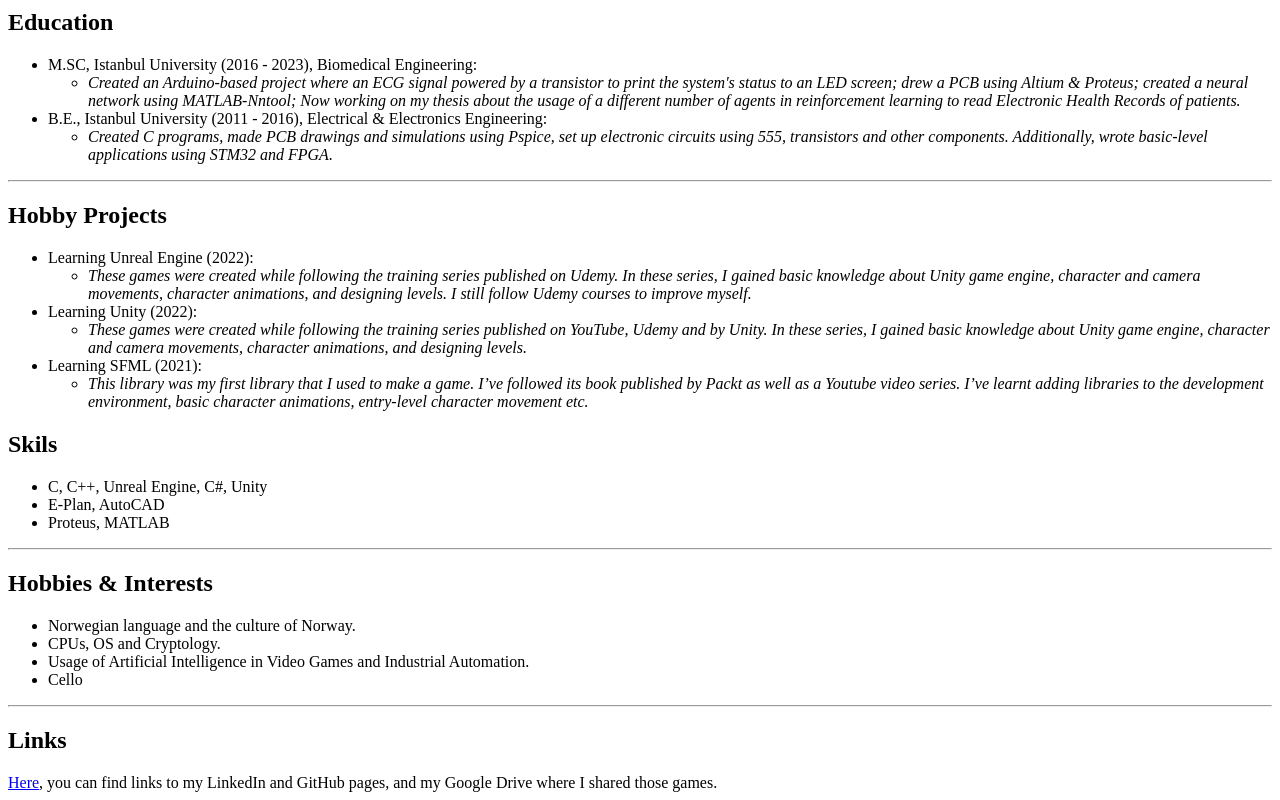
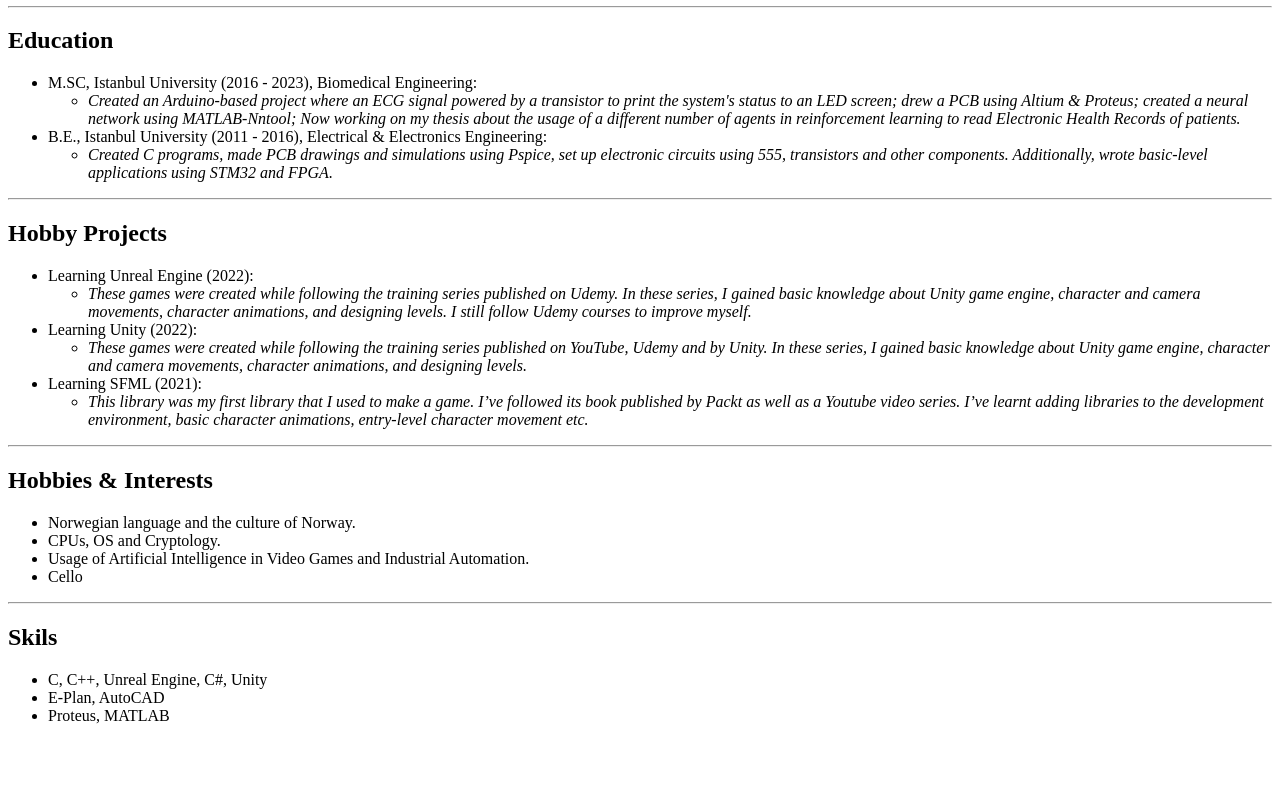
Before and after one commit to Ahmopasa/Me, a plain HTML site: page index.html in a window 1280 px wide. Shown: the part 568-1368 px from the top of the page. After the commit the page ends 1309 px from the top, so only its background shows below. Drawn offline with Linux system fonts and the light colour scheme.

Commit message:
Reorganized CV

```diff
--- a/index.html
+++ b/index.html
@@ -18,6 +18,7 @@
         <address>Sultangazi, Istanbul</address>
         <address>ahmet.pehlivanli@yahoo.com</address>
         <address>(+90)5051031560</address>
+        <a href="https://linkmix.co/11607695">Here</a>, you can find links to my LinkedIn and GitHub pages, and my Google Drive where I shared those games. <br>
 
         <hr>
 
@@ -136,13 +137,6 @@
             </li>
         </ul>
 
-        <p><h2><strong>Skils</strong></h2></p>
-        <ul>
-            <li>C, C++, Unreal Engine, C#, Unity</li>
-            <li>E-Plan, AutoCAD</li>
-            <li>Proteus, MATLAB</li>
-        </ul>
-
         <hr>
 
         <p><h2><strong>Hobbies & Interests</strong></h2></p>
@@ -155,7 +149,11 @@
 
        <hr>
 
-       <p><h2><strong>Links</strong></h2></p>
-        <a href="https://linkmix.co/11607695">Here</a>, you can find links to my LinkedIn and GitHub pages, and my Google Drive where I shared those games. <br>
+        <p><h2><strong>Skils</strong></h2></p>
+        <ul>
+            <li>C, C++, Unreal Engine, C#, Unity</li>
+            <li>E-Plan, AutoCAD</li>
+            <li>Proteus, MATLAB</li>
+        </ul>
     </body>
 </html>
```
